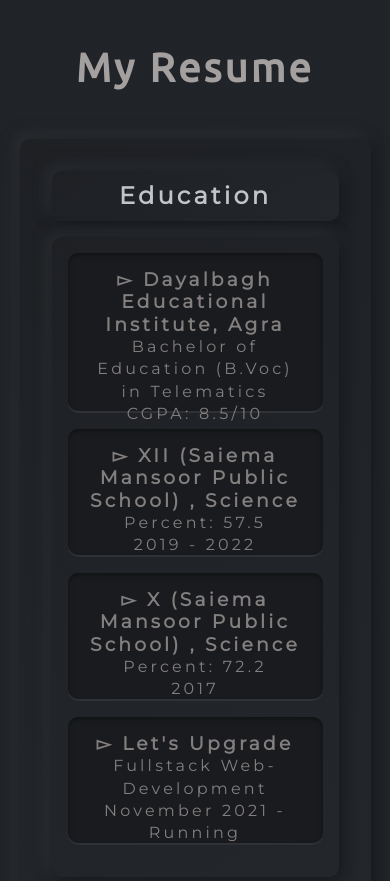
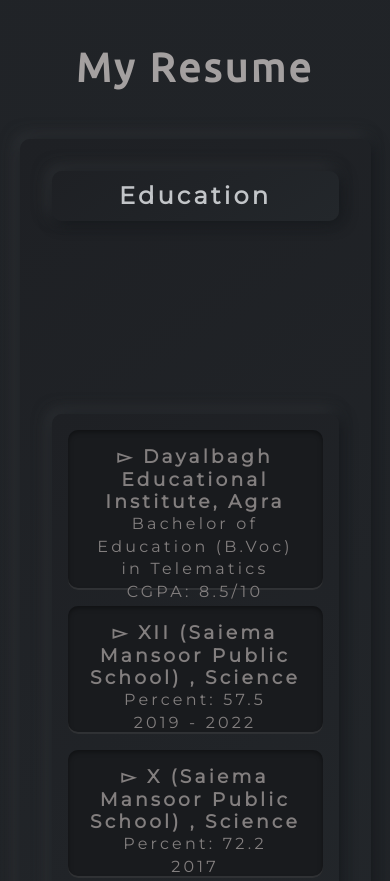
Before and after one commit to lalit1211/Lalit-Portfolio, a plain HTML site: page index.html in a window 390 px wide. Shown: the part 3620-4501 px from the top of the page. Drawn offline with Linux system fonts and the light colour scheme.

Commit message:
resume content fixed

```diff
--- a/mobile.css
+++ b/mobile.css
@@ -58,7 +58,8 @@ span{
     .resume-content{
         flex-wrap: wrap;
         height: 205vh;
-        flex-direction: column;
+        display: flex;
+        /* flex-direction: column; */
     }
     .resume-education{
         width: 100%;
```
